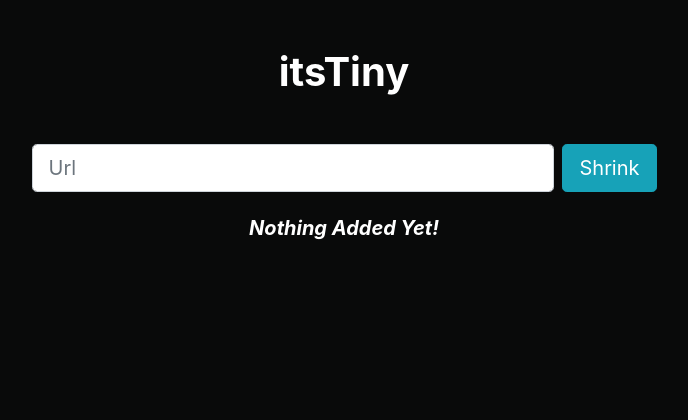
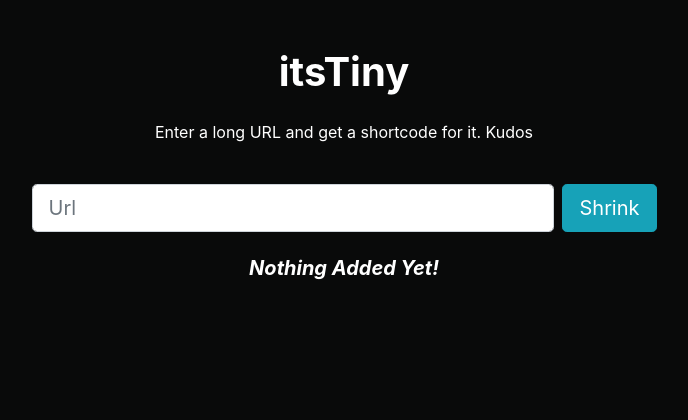
Before and after one commit to AnoRebel/itsTiny, a Flask app: page / in a window 1280 px wide. Shown: the part 56-476 px from the top of the page, without its empty margins (296-984 px from the left). Run offline with Flask 2, Linux system fonts and the light colour scheme; data that the repository does not hold is empty; some libraries are stand-ins or nearby versions.

Commit message:
Just some cleanup.

```diff
--- a/app/templates/index.html
+++ b/app/templates/index.html
@@ -4,6 +4,7 @@
 
     <div class="d-flex flex-column align-items-center mt-4">
         <h1 class="text-center text-white my-4 font-weight-bold">itsTiny</h1>
+        <p class="text-center text-white">Enter a long URL and get a shortcode for it. Kudos</p>
         <form action="{{ url_for('index') }}" method="POST" class="my-4 form-inline w-50">
           {{ form.csrf_token }}
           {{ form.full.label(class_="sr-only") }}
```
